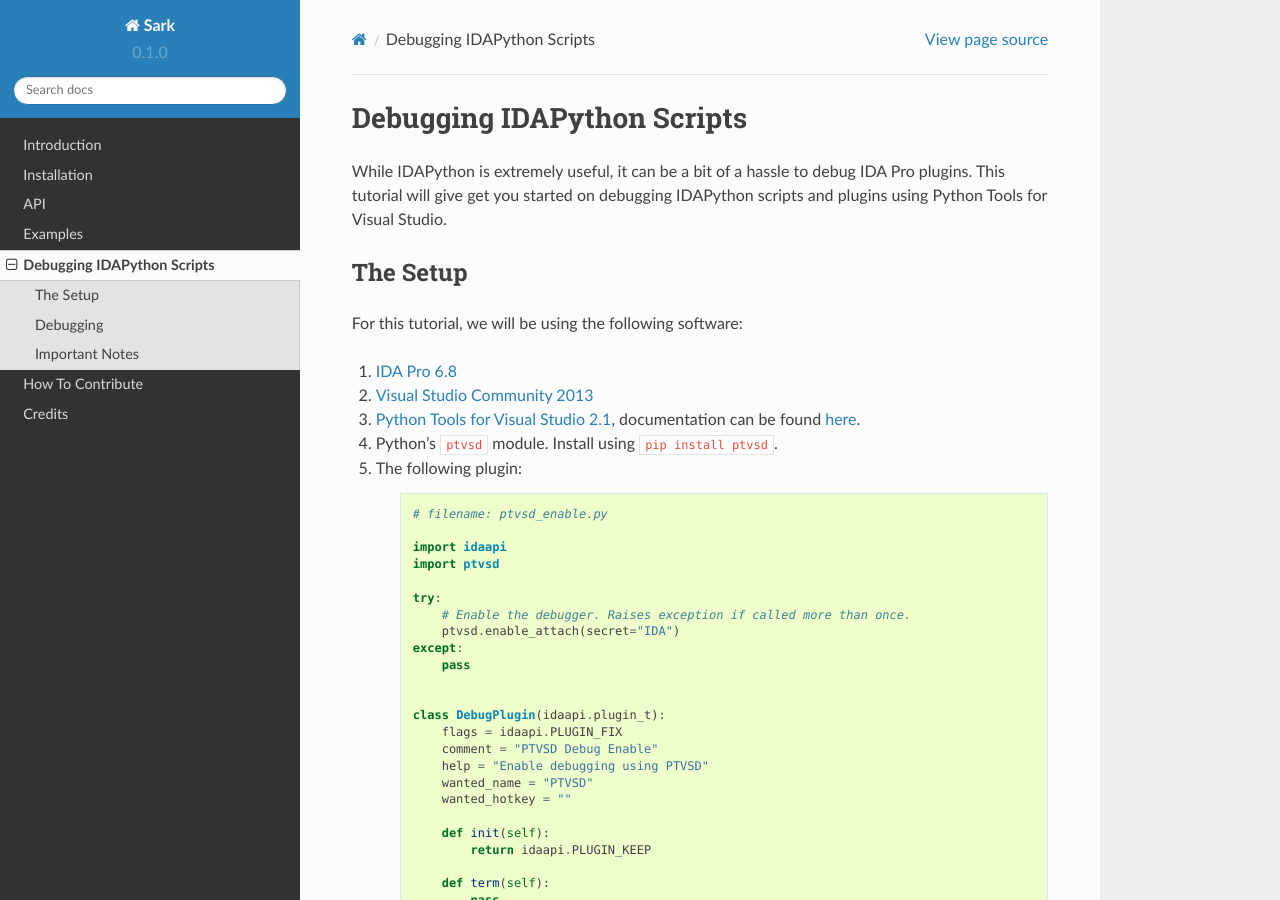
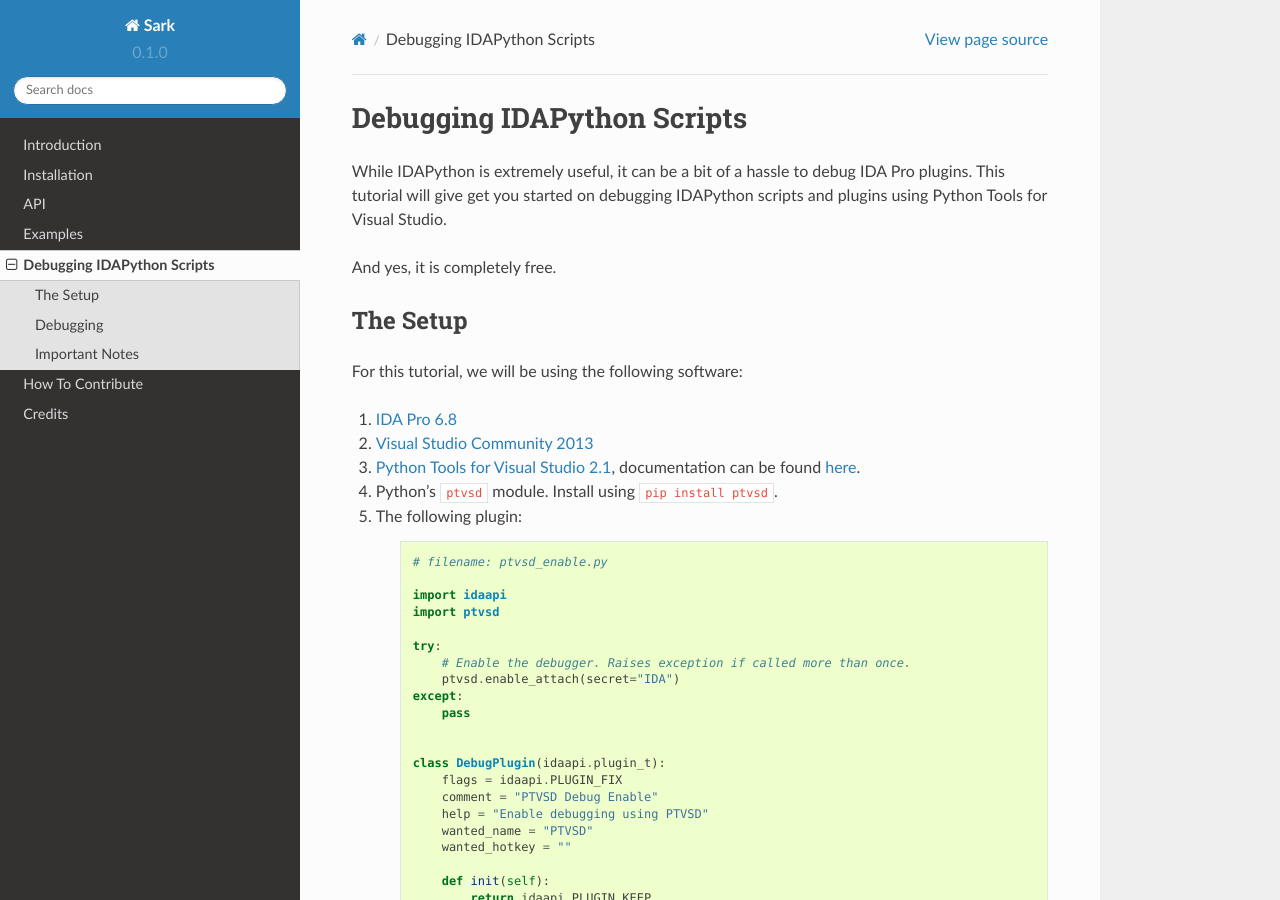
Before and after one commit to tmr232/Sark, a Sphinx documentation site: the page built from docs/debugging.rst, in a window 1280 px wide and 900 px high. Built offline with Sphinx 7.4.7 and the Read the Docs theme 2.0.0, drawn with Linux system fonts in a browser that asks for light colours.

Commit message:
Text in debugging tutorial.

```diff
--- a/docs/debugging.rst
+++ b/docs/debugging.rst
@@ -4,6 +4,8 @@ Debugging IDAPython Scripts
 While IDAPython is extremely useful, it can be a bit of a hassle to debug IDA Pro plugins.
 This tutorial will give get you started on debugging IDAPython scripts and plugins
 using Python Tools for Visual Studio.
+
+And yes, it is completely free.
 
 
 The Setup
```
